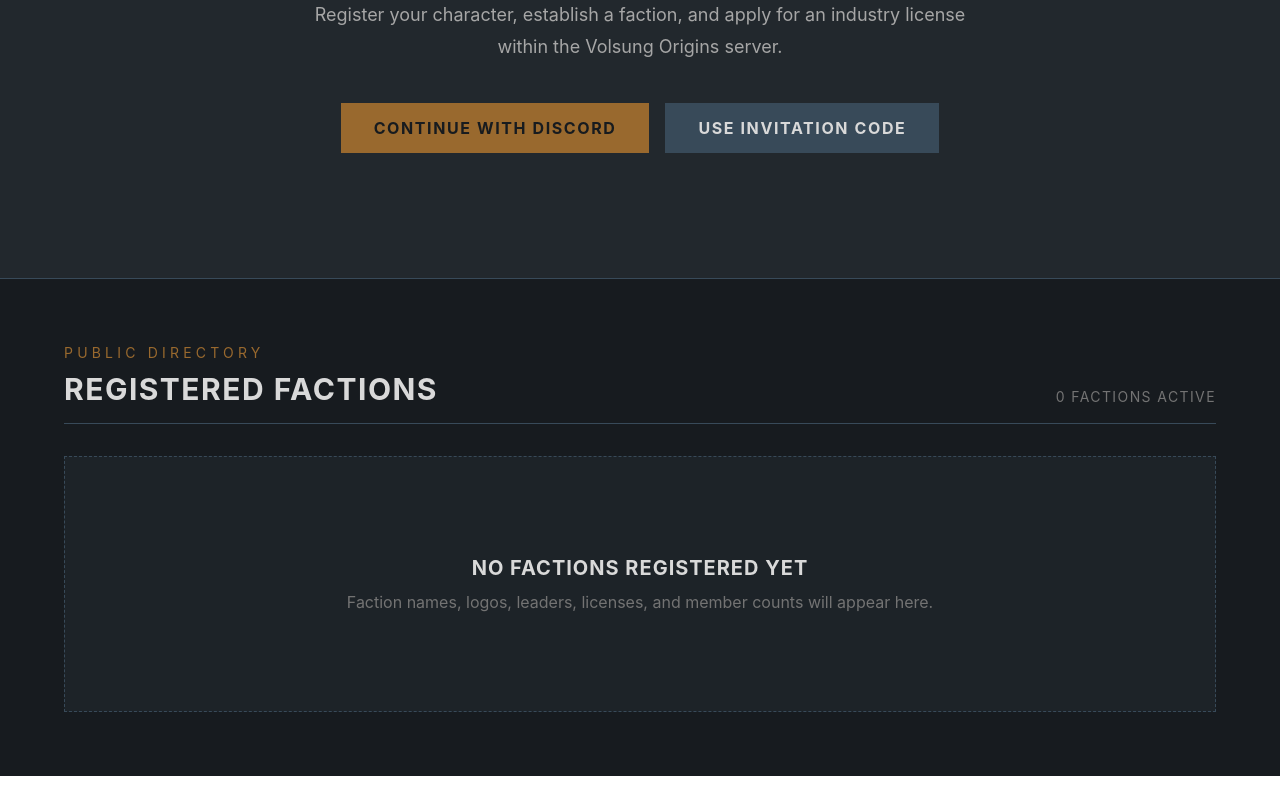
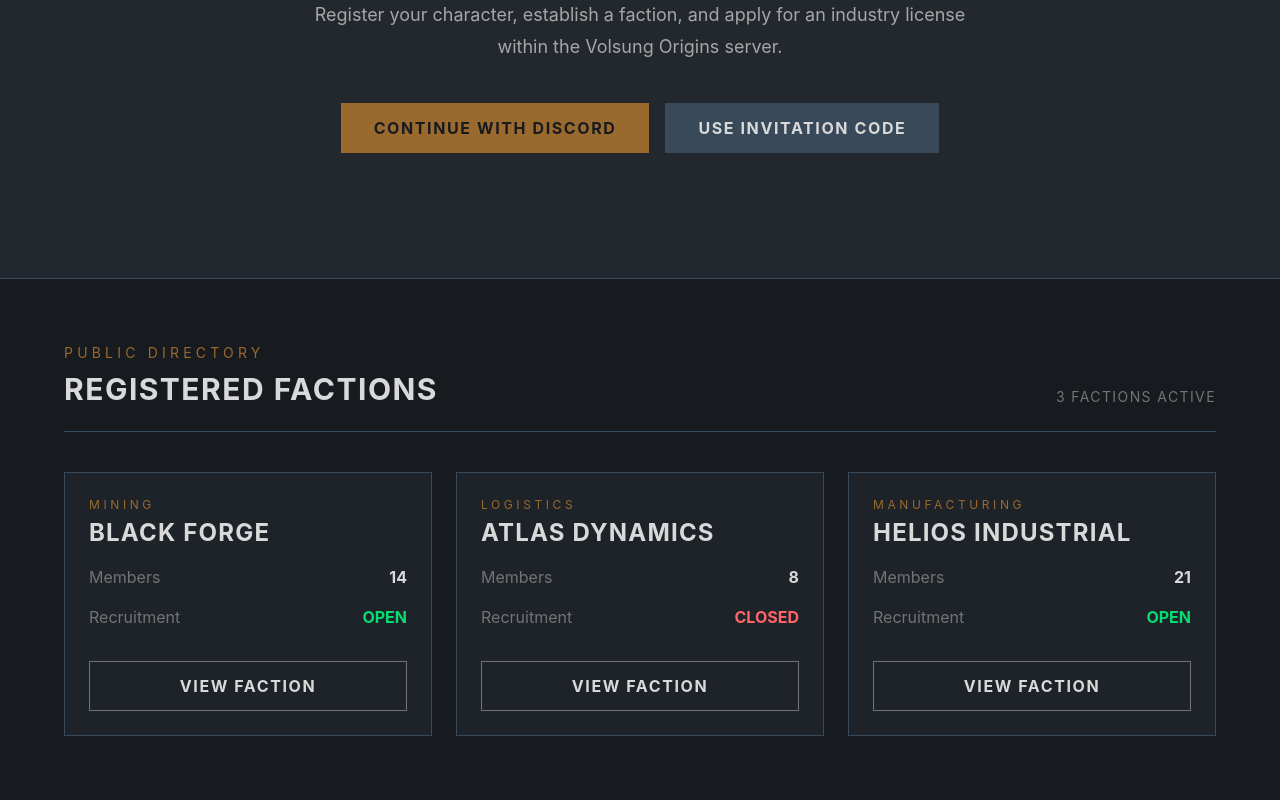
Before and after one commit to BigThunderForgeworks/volsung-origins-registry, a React (Vite) app: page / in a window 1280 px wide. Shown: the part 359-1159 px from the top of the page. Before the commit the page ends 1135 px from the top, so only its background shows below. Built offline with nearby package versions, Linux system fonts and the light colour scheme.

Commit message:
updated files

```diff
--- /dev/null
+++ b/src/components/ui/Button.jsx
@@ -0,0 +1,39 @@
+const variants = {
+  primary:
+    "border-[#99692E] bg-[#99692E] text-[#171B1F] hover:bg-transparent hover:text-[#D9D9D9]",
+  secondary:
+    "border-[#384A59] bg-[#384A59] text-[#D9D9D9] hover:bg-transparent",
+  outline:
+    "border-[#737373] bg-transparent text-[#D9D9D9] hover:border-[#99692E] hover:text-[#99692E]",
+  danger:
+    "border-red-700 bg-red-700 text-white hover:bg-transparent hover:text-red-400",
+}
+
+function Button({
+  children,
+  variant = "primary",
+  type = "button",
+  className = "",
+  disabled = false,
+  onClick,
+}) {
+  const variantClasses = variants[variant] ?? variants.primary
+
+  return (
+    <button
+      type={type}
+      disabled={disabled}
+      onClick={onClick}
+      className={`
+        border px-8 py-3 font-bold uppercase tracking-widest transition
+        disabled:cursor-not-allowed disabled:opacity-50
+        ${variantClasses}
+        ${className}
+      `}
+    >
+      {children}
+    </button>
+  )
+}
+
+export default Button
--- /dev/null
+++ b/src/components/ui/Card.jsx
@@ -0,0 +1,41 @@
+function Card({
+  children,
+  title,
+  subtitle,
+  className = "",
+}) {
+  return (
+    <div
+      className={`
+        border border-[#384A59]
+        bg-[#1D2328]
+        p-6
+        transition-all
+        duration-200
+        hover:border-[#99692E]
+        hover:shadow-lg
+        ${className}
+      `}
+    >
+      {(title || subtitle) && (
+        <div className="mb-4">
+          {subtitle && (
+            <p className="text-xs uppercase tracking-[0.3em] text-[#99692E]">
+              {subtitle}
+            </p>
+          )}
+
+          {title && (
+            <h3 className="mt-1 text-2xl font-bold uppercase tracking-wider text-[#D9D9D9]">
+              {title}
+            </h3>
+          )}
+        </div>
+      )}
+
+      {children}
+    </div>
+  )
+}
+
+export default Card
--- a/src/pages/Home/HomePage.jsx
+++ b/src/pages/Home/HomePage.jsx
@@ -1,4 +1,29 @@
-const factions = []
+import Button from "../../components/ui/Button"
+import Card from "../../components/ui/Card"
+
+const factions = [
+  {
+    id: 1,
+    name: "Black Forge",
+    license: "Mining",
+    members: 14,
+    recruiting: true,
+  },
+  {
+    id: 2,
+    name: "Atlas Dynamics",
+    license: "Logistics",
+    members: 8,
+    recruiting: false,
+  },
+  {
+    id: 3,
+    name: "Helios Industrial",
+    license: "Manufacturing",
+    members: 21,
+    recruiting: true,
+  },
+]
 
 function HomePage() {
   return (
@@ -19,20 +44,18 @@ function HomePage() {
           </p>
 
           <div className="mt-10 flex flex-col gap-4 sm:flex-row">
-            <button className="border border-[#99692E] bg-[#99692E] px-8 py-3 font-bold uppercase tracking-widest text-[#171B1F] transition hover:bg-transparent hover:text-[#D9D9D9]">
-              Continue with Discord
-            </button>
+            <Button>Continue with Discord</Button>
 
-            <button className="border border-[#384A59] bg-[#384A59] px-8 py-3 font-bold uppercase tracking-widest text-[#D9D9D9] transition hover:bg-transparent">
+            <Button variant="secondary">
               Use Invitation Code
-            </button>
+            </Button>
           </div>
         </div>
       </section>
 
       <section className="bg-[#171B1F] px-6 py-16">
         <div className="mx-auto max-w-6xl">
-          <div className="mb-8 flex flex-col gap-4 border-b border-[#384A59] pb-4 sm:flex-row sm:items-end sm:justify-between">
+          <div className="mb-10 flex flex-col gap-4 border-b border-[#384A59] pb-6 sm:flex-row sm:items-end sm:justify-between">
             <div>
               <p className="text-sm uppercase tracking-[0.3em] text-[#99692E]">
                 Public Directory
@@ -44,37 +67,46 @@ function HomePage() {
             </div>
 
             <p className="text-sm uppercase tracking-widest text-[#737373]">
-              {factions.length} factions active
+              {factions.length} Factions Active
             </p>
           </div>
 
-          {factions.length === 0 ? (
-            <div className="flex min-h-64 items-center justify-center border border-dashed border-[#384A59] bg-[#1D2328] px-6 text-center">
-              <div>
-                <p className="text-xl font-bold uppercase tracking-wider">
-                  No factions registered yet
-                </p>
+          <div className="grid gap-6 md:grid-cols-2 lg:grid-cols-3">
+            {factions.map((faction) => (
+              <Card
+                key={faction.id}
+                title={faction.name}
+                subtitle={faction.license}
+              >
+                <div className="space-y-4">
+                  <div className="flex items-center justify-between">
+                    <span className="text-[#737373]">Members</span>
+                    <span className="font-bold text-[#D9D9D9]">
+                      {faction.members}
+                    </span>
+                  </div>
 
-                <p className="mt-2 text-[#737373]">
-                  Faction names, logos, leaders, licenses, and member counts
-                  will appear here.
-                </p>
-              </div>
-            </div>
-          ) : (
-            <div className="grid gap-6 md:grid-cols-2 lg:grid-cols-3">
-              {factions.map((faction) => (
-                <article
-                  key={faction.id}
-                  className="border border-[#384A59] bg-[#1D2328] p-6"
-                >
-                  <h3 className="text-2xl font-bold uppercase tracking-wider">
-                    {faction.name}
-                  </h3>
-                </article>
-              ))}
-            </div>
-          )}
+                  <div className="flex items-center justify-between">
+                    <span className="text-[#737373]">Recruitment</span>
+
+                    <span
+                      className={`font-bold ${
+                        faction.recruiting
+                          ? "text-green-400"
+                          : "text-red-400"
+                      }`}
+                    >
+                      {faction.recruiting ? "OPEN" : "CLOSED"}
+                    </span>
+                  </div>
+
+                  <Button variant="outline" className="mt-4 w-full">
+                    View Faction
+                  </Button>
+                </div>
+              </Card>
+            ))}
+          </div>
         </div>
       </section>
     </>
```
